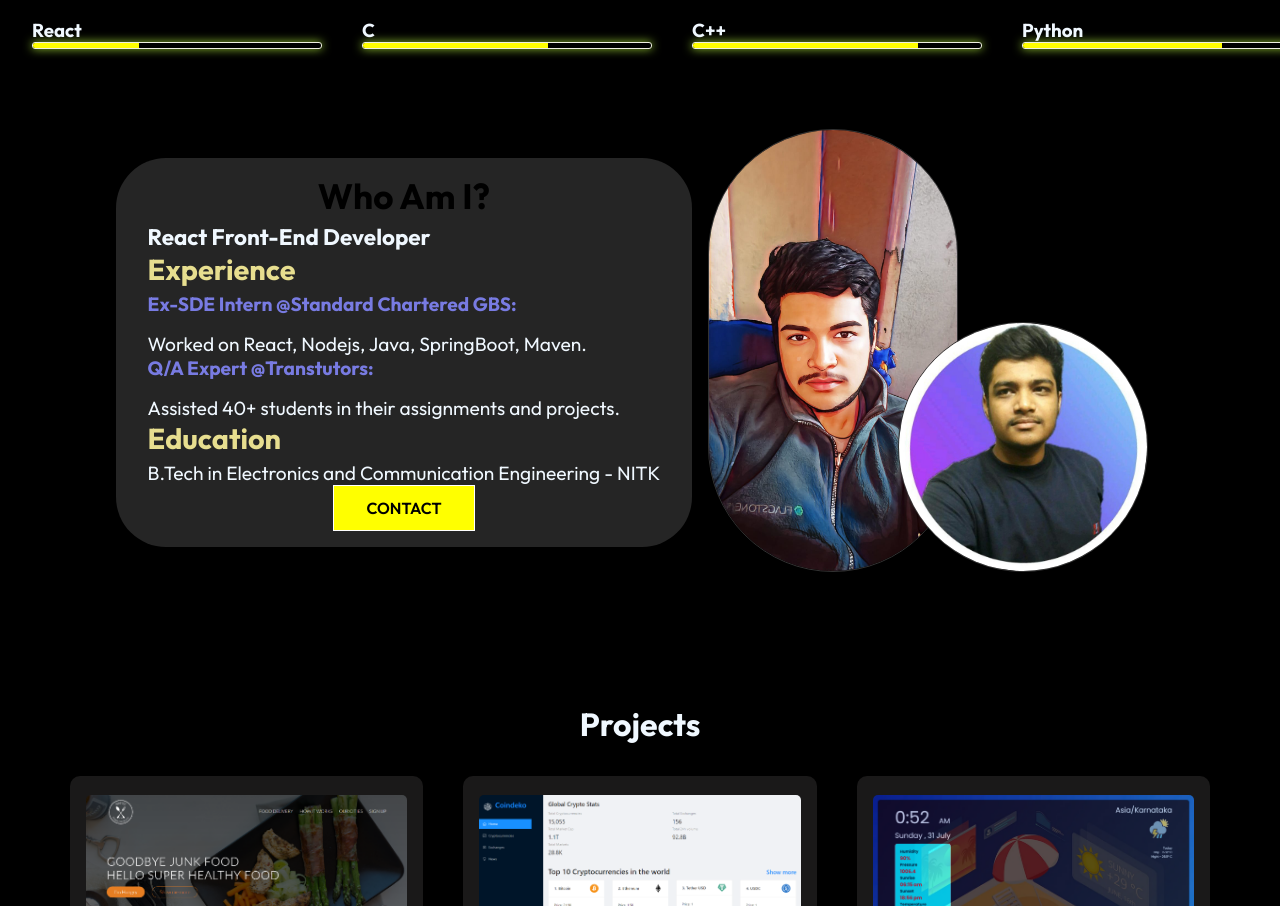
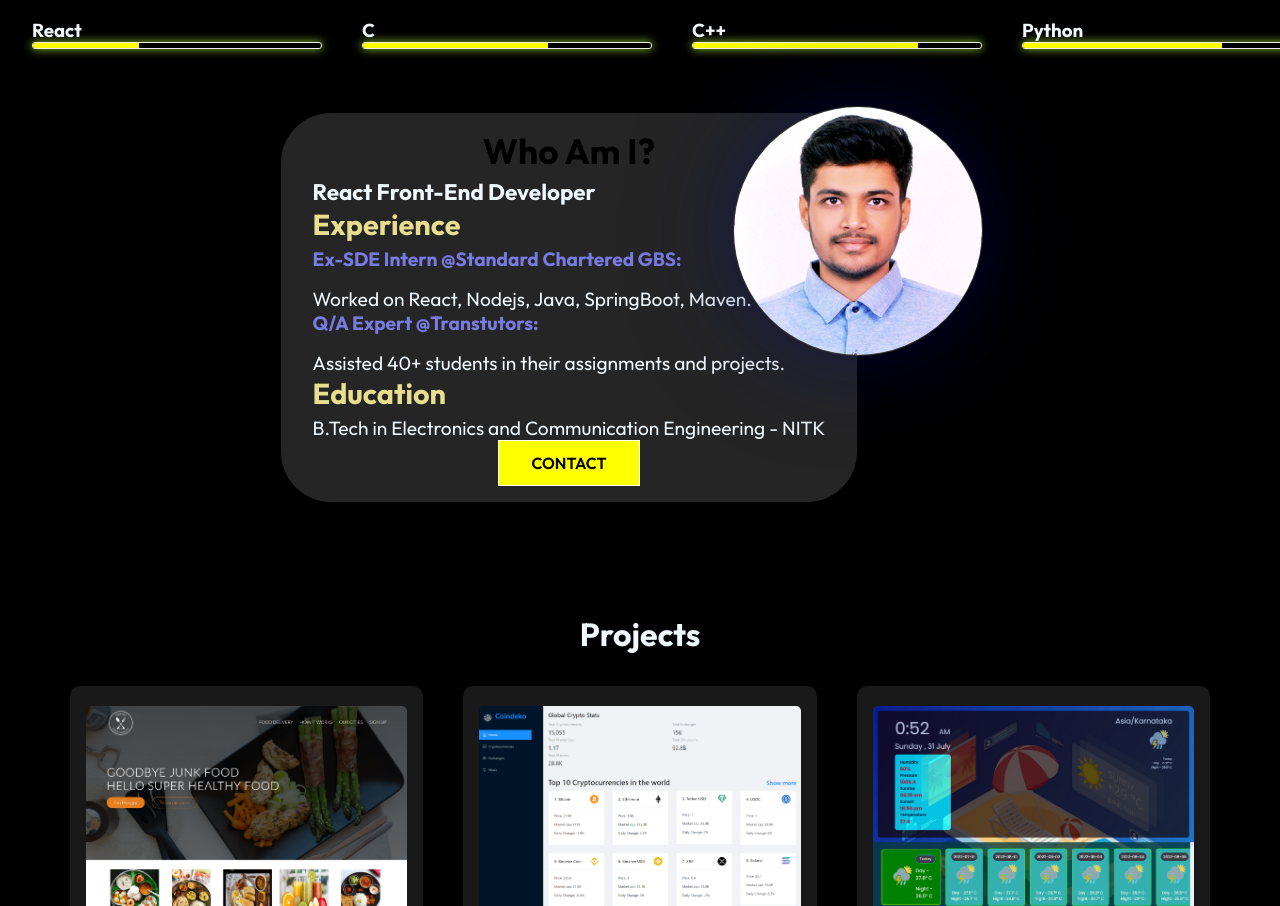
Before and after one commit to Nikhil201ec131/Portfolio-website, a React (Create React App) app: page / in a window 1280 px wide. Shown: the part 1179-2085 px from the top of the page. Built offline with nearby package versions, Linux system fonts and the light colour scheme.

Commit message:
profile_pic_updated

```diff
--- a/src/Components/Aboutme.jsx
+++ b/src/Components/Aboutme.jsx
@@ -3,6 +3,7 @@ import React from 'react';
 import {Link} from 'react-router-dom'
 import myimg from '../assets/myimg.jpeg'
 import myimg2 from '../assets/p2.jpg'
+import me from '../assets/me.jpg'
 
 const Aboutme = () => {
   return (
@@ -24,8 +25,7 @@ const Aboutme = () => {
       <div className="right">
        <div className="img-container">
         <div className="img-stack top">
-          <img src={myimg} className="img" alt="myimage"/>
-          <img src={myimg2} className="img-2" alt="myimage"/>
+          <img src={me} className="img" alt="myimage"/>
 
         </div>
 
--- a/src/Components/Aboutmestyle.css
+++ b/src/Components/Aboutmestyle.css
@@ -59,6 +59,9 @@
     width: 250px;
     border: 1px solid #333;
     border-radius: 400px;
+    margin-left: -140px;
+    margin-top: -150px;
+    box-shadow: 0 0 100px rgba(2, 7, 106, 0.5);
 }
 
 .right .img-2{
@@ -67,7 +70,7 @@
     width: 250px;
     border: 1px solid #333;
     border-radius: 400px;
-    margin-left: -60px;
+
 
     border-radius: 50%;
 }
```
Also changed, not shown: src/assets/me.jpg (added).
